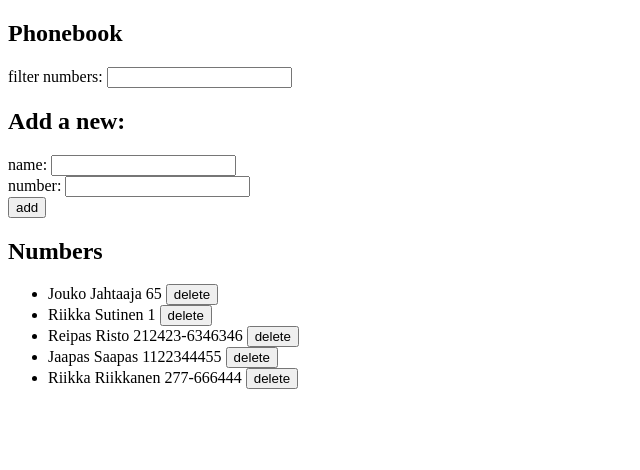
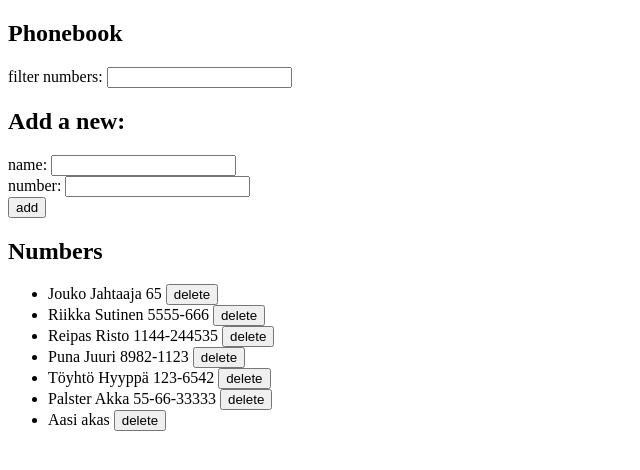
Before and after one commit to riikkaemilia/Fullstack-kurssi, a React (Create React App) app in the folder osa2/puhelinluettelo/: page / in a window 1280 px wide. Shown: the top 470 px of the page, without its empty margins (0-640 px from the left). Built offline with nearby package versions, Linux system fonts and the light colour scheme; data requests are answered from the project's data file; the HTML template or start-up script is replaced by a standard one.

Commit message:
Muutos tehtävään 2.18
Ei anna confim-ikkunaa jos puhelinnumero on tyhjä.

```diff
--- a/osa2/puhelinluettelo/db.json
+++ b/osa2/puhelinluettelo/db.json
@@ -7,23 +7,33 @@
     },
     {
       "name": "Riikka Sutinen",
-      "number": "1",
+      "number": "5555-666",
       "id": 10
     },
     {
       "name": "Reipas Risto",
-      "number": "212423-6346346",
+      "number": "1144-244535",
       "id": 11
     },
     {
-      "name": "Jaapas Saapas",
-      "number": "1122344455",
-      "id": 12
+      "name": "Puna Juuri",
+      "number": "8982-1123",
+      "id": 16
     },
     {
-      "name": "Riikka Riikkanen",
-      "number": "277-666444",
-      "id": 13
+      "name": "Töyhtö Hyyppä",
+      "number": "123-6542",
+      "id": 17
+    },
+    {
+      "name": "Palster Akka",
+      "number": "55-66-33333",
+      "id": 18
+    },
+    {
+      "name": "Aasi akas",
+      "number": "",
+      "id": 19
     }
   ]
 }
--- a/osa2/puhelinluettelo/src/App.js
+++ b/osa2/puhelinluettelo/src/App.js
@@ -51,7 +51,7 @@ const App = () => {
         const person = persons.find(n => n.name === name)
         const changedPerson = { ...person, number: number }
 
-        if (window.confirm(`${name} is already added in the phonebook, do you wish to replace the old number with a new one?`)) {
+        if (person.number === '' || window.confirm(`${name} is already added in the phonebook, do you wish to replace the old number with a new one?`)) {
             personService
                 .update(person.id, changedPerson)
                 .then(returnedPerson => {
```
